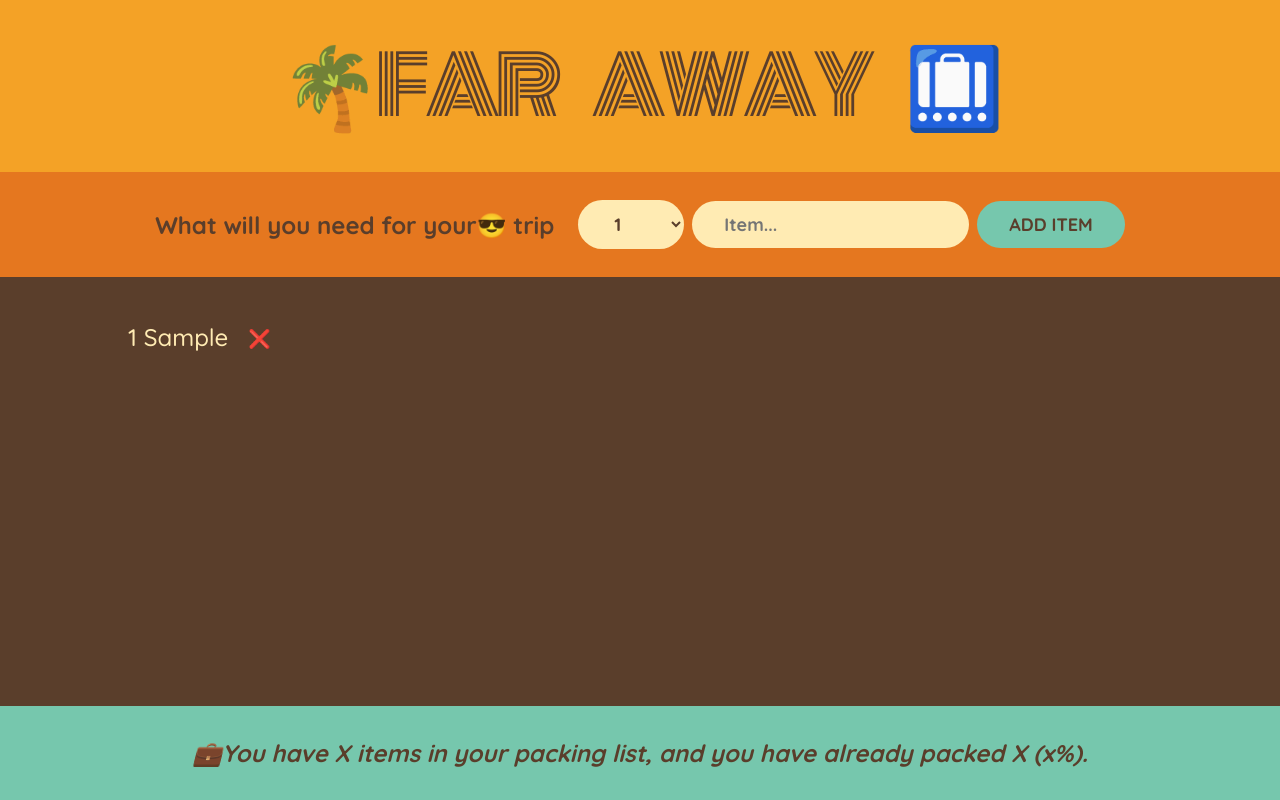
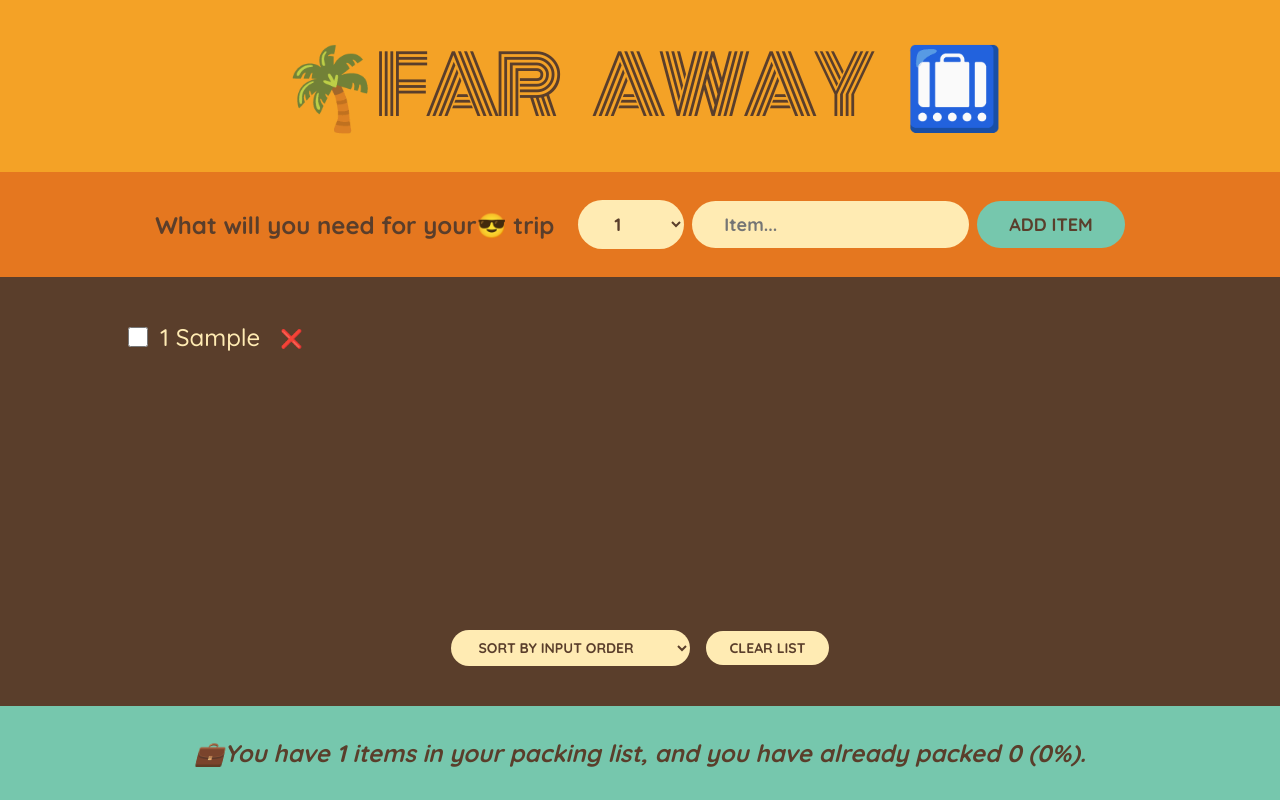
Before and after one commit to kmetz73/travel-list, a React (Create React App) app: page / in a window 1280 px wide. Both pictures are taken after typing "Sample" into the empty fields and a click on the button "ADD ITEM". Built offline with nearby package versions, Linux system fonts and the light colour scheme.

Commit message:
final commit

```diff
--- a/src/App.js
+++ /dev/null
@@ -1,104 +0,0 @@
-import { useState } from "react";
-
-const initialItems = [
-  { id: 1, description: "Passports", quantity: 2, packed: false },
-  { id: 2, description: "Socks", quantity: 12, packed: true },
-  { id: 3, description: "shirts", quantity: 5, packed: false },
-];
-
-export default function App() {
-  const [items, setItems] = useState([]);
-
-  function handleAddItems(item) {
-    setItems((items) => [...items, item]);
-    // console.log(items);
-  }
-
-  return (
-    <div className="app">
-      <Logo />
-      <Form onAddItems={handleAddItems} />
-      <PackingList items={items} />
-      <Stats />
-    </div>
-  );
-}
-function Logo() {
-  return <h1>🌴Far Away 🛄</h1>;
-}
-
-function Form({ onAddItems }) {
-  const [description, setDescription] = useState("");
-  const [quantity, setQuantity] = useState(1);
-
-  function handleSubmit(e) {
-    e.preventDefault();
-
-    if (!description) return;
-
-    const newItem = { description, quantity, packed: false, id: Date.now() };
-    // console.log(e.target);
-    // console.log(newItem);
-
-    onAddItems(newItem);
-
-    setDescription("");
-    setQuantity(1);
-  }
-  return (
-    <form className="add-form" onSubmit={handleSubmit}>
-      <h3>What will you need for your😎 trip</h3>
-      <select
-        value={quantity}
-        onChange={(e) => setQuantity(Number(e.target.value))}
-      >
-        {Array.from({ length: 20 }, (_, i) => i + 1).map((num) => (
-          <option value={num} key={num}>
-            {num}
-          </option>
-        ))}
-      </select>
-      <input
-        type="text"
-        placeholder="Item..."
-        value={description}
-        onChange={(e) => setDescription(e.target.value)}
-      />
-      <button type="submit">Add item</button>
-    </form>
-  );
-}
-
-function PackingList({ items }) {
-  return (
-    <div className="list">
-      <ul>
-        {items.map((item) => (
-          <Item item={item} key={item.id} />
-        ))}
-      </ul>
-    </div>
-  );
-}
-
-function Item({ item }) {
-  return (
-    <li>
-      <span style={item.packed ? { textDecoration: "line-through" } : {}}>
-        {item.quantity} {item.description}
-      </span>
-      <button onClick="submit">❌</button>
-    </li>
-  );
-}
-
-function Stats() {
-  return (
-    <footer className="stats">
-      <em>
-        💼You have X items in your packing list, and you have already packed X
-        (x%).
-      </em>
-    </footer>
-  );
-}
--- /dev/null
+++ b/src/components/App.js
@@ -0,0 +1,47 @@
+import { useState } from "react";
+import Logo from "./Logo";
+import Form from "./Form";
+import PackingList from "./PackingList";
+import Stats from "./Stats";
+
+export default function App() {
+  const [items, setItems] = useState([]);
+
+  function handleAddItems(item) {
+    setItems((items) => [...items, item]);
+  }
+
+  function handleDelItem(id) {
+    setItems((items) => items.filter((item) => item.id !== id));
+  }
+
+  function handleToggleItem(id) {
+    setItems((items) =>
+      items.map((item) =>
+        item.id === id ? { ...item, packed: !item.packed } : item
+      )
+    );
+  }
+
+  function handleClearList() {
+    const confirmed = window.confirm(
+      "Are you sure you want to clear the list?"
+    );
+
+    if (confirmed) setItems([]);
+  }
+
+  return (
+    <div className="app">
+      <Logo />
+      <Form onAddItems={handleAddItems} />
+      <PackingList
+        items={items}
+        onDeleteItem={handleDelItem}
+        onToggleItem={handleToggleItem}
+        onClearList={handleClearList}
+      />
+      <Stats items={items} />
+    </div>
+  );
+}
--- /dev/null
+++ b/src/components/Form.js
@@ -0,0 +1,43 @@
+import { useState } from "react";
+
+export default function Form({ onAddItems }) {
+  const [description, setDescription] = useState("");
+  const [quantity, setQuantity] = useState(1);
+
+  function handleSubmit(e) {
+    e.preventDefault();
+
+    if (!description) return;
+
+    const newItem = { description, quantity, packed: false, id: Date.now() };
+    // console.log(e.target);
+    // console.log(newItem);
+
+    onAddItems(newItem);
+
+    setDescription("");
+    setQuantity(1);
+  }
+  return (
+    <form className="add-form" onSubmit={handleSubmit}>
+      <h3>What will you need for your😎 trip</h3>
+      <select
+        value={quantity}
+        onChange={(e) => setQuantity(Number(e.target.value))}
+      >
+        {Array.from({ length: 20 }, (_, i) => i + 1).map((num) => (
+          <option value={num} key={num}>
+            {num}
+          </option>
+        ))}
+      </select>
+      <input
+        type="text"
+        placeholder="Item..."
+        value={description}
+        onChange={(e) => setDescription(e.target.value)}
+      />
+      <button type="submit">Add item</button>
+    </form>
+  );
+}
--- /dev/null
+++ b/src/components/Item.js
@@ -0,0 +1,15 @@
+export default function Item({ item, onDeleteItem, onToggleItem }) {
+  return (
+    <li>
+      <input
+        type="checkbox"
+        value={item.packed}
+        onChange={() => onToggleItem(item.id)}
+      />
+      <span style={item.packed ? { textDecoration: "line-through" } : {}}>
+        {item.quantity} {item.description}
+      </span>
+      <button onClick={() => onDeleteItem(item.id)}>❌</button>
+    </li>
+  );
+}
--- /dev/null
+++ b/src/components/Logo.js
@@ -0,0 +1,3 @@
+export default function Logo() {
+  return <h1>🌴Far Away 🛄</h1>;
+}
--- /dev/null
+++ b/src/components/PackingList.js
@@ -0,0 +1,53 @@
+import { useState } from "react";
+import Item from "./Item";
+
+export default function PackingList({
+  items,
+  onDeleteItem,
+  onToggleItem,
+  onClearList,
+}) {
+  const [sortBy, setSortBy] = useState("input");
+
+  let sortedItems;
+
+  if (sortBy === "input") sortedItems = items;
+
+  if (sortBy === "description")
+    sortedItems = items
+      .slice()
+      .sort((a, b) => a.description.localeCompare(b.description));
+
+  if (sortBy === "packet")
+    sortedItems = items
+      .slice()
+      .sort((a, b) => Number(a.packet) - Number(b.packet));
+
+  return (
+    <div className="list">
+      <ul>
+        {sortedItems.map((item) => (
+          <Item
+            item={item}
+            onDeleteItem={onDeleteItem}
+            onToggleItem={onToggleItem}
+            key={item.id}
+          />
+        ))}
+      </ul>
+
+      <div
+        className="actions"
+        value={sortBy}
+        onChange={(e) => setSortBy(e.target.value)}
+      >
+        <select>
+          <option value="input">Sort by input order</option>
+          <option value="description">Sort by description</option>
+          <option value="packet">Sort by packed status</option>
+        </select>
+        <button onClick={onClearList}>Clear list</button>
+      </div>
+    </div>
+  );
+}
--- /dev/null
+++ b/src/components/Stats.js
@@ -0,0 +1,23 @@
+export default function Stats({ items }) {
+  if (!items.length)
+    return (
+      <p className="stats">
+        <em>Start adding some items to get started🦆</em>
+      </p>
+    );
+
+  const numItems = items.length;
+  const numPacked = items.filter((item) => item.packed).length;
+  const percentage = Math.round((numPacked / numItems) * 100);
+
+  return (
+    <footer className="stats">
+      <em>
+        {percentage === 100
+          ? "You have everything ready to go ✈️"
+          : `💼You have ${numItems} items in your packing list, and you have already
+        packed ${numPacked} (${percentage}%).`}
+      </em>
+    </footer>
+  );
+}
--- a/src/index.js
+++ b/src/index.js
@@ -1,7 +1,7 @@
 import React from "react";
 import ReactDOM from "react-dom/client";
 import "./index.css";
-import App from "./App";
+import App from "./components/App";
 
 const root = ReactDOM.createRoot(document.getElementById("root"));
 root.render(
```
